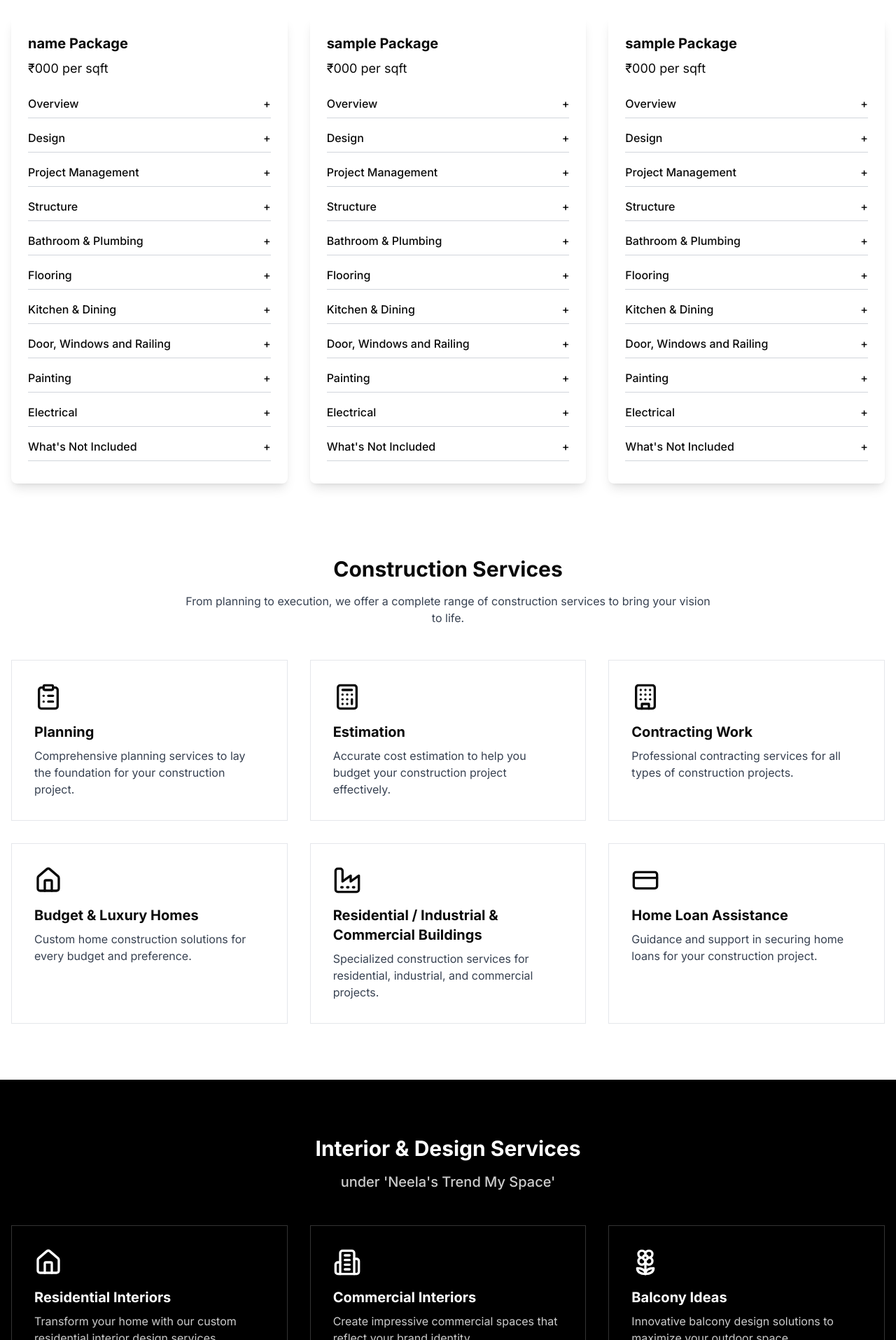
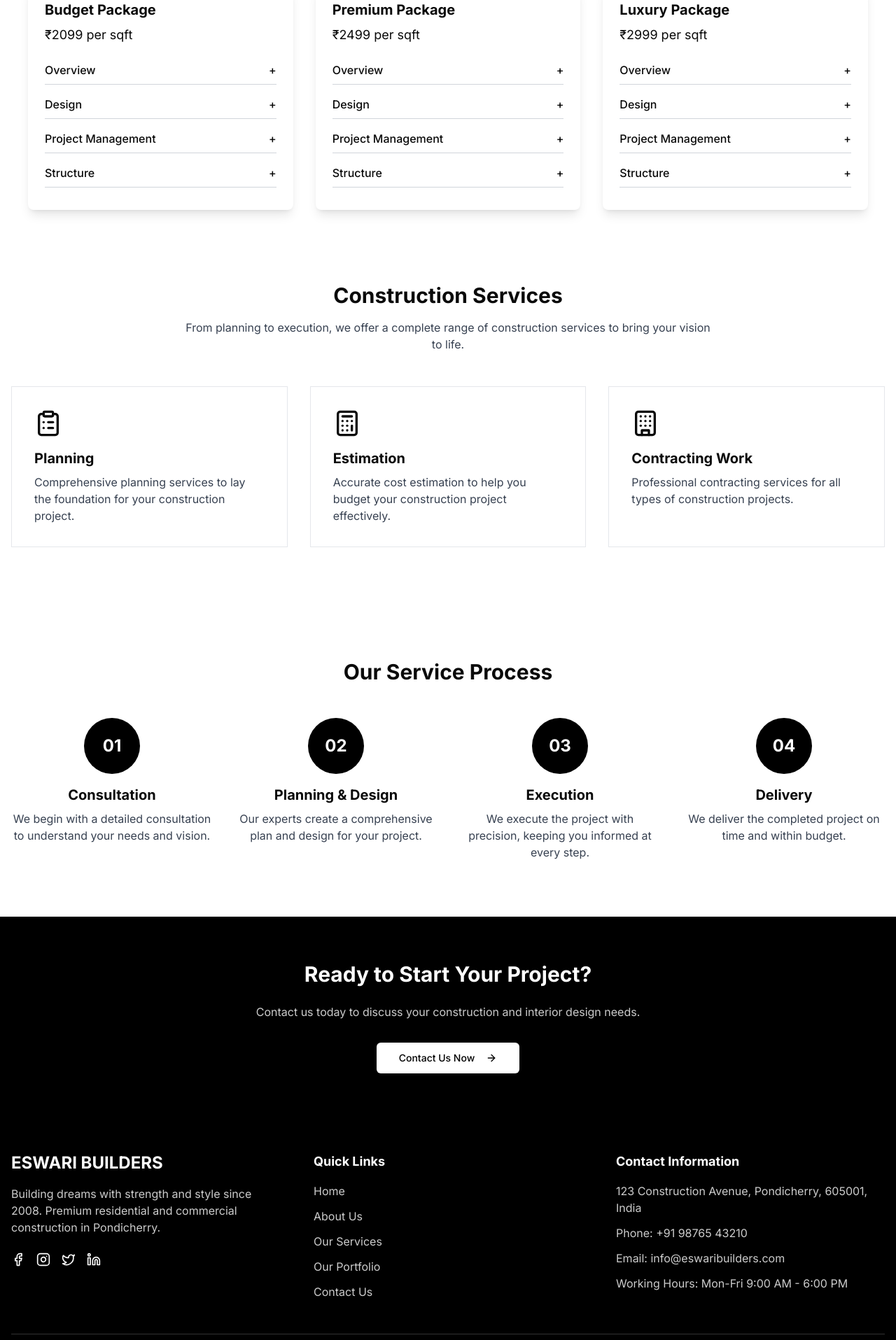
Before and after one commit to Kailash1233/Eswari-Builders, a Next.js app: page /services in a window 1280 px wide. Shown: the part 605-2520 px from the top of the page at 70% size. Built offline with nearby package versions, Linux system fonts and the light colour scheme.

Commit message:
updates in serivce

```diff
--- a/app/services/page.tsx
+++ b/app/services/page.tsx
@@ -36,55 +36,55 @@ const constructionServices = [
     title: "Contracting Work",
     description: "Professional contracting services for all types of construction projects.",
   },
-  {
-    icon: <Home className="h-10 w-10" />,
-    title: "Budget & Luxury Homes",
-    description: "Custom home construction solutions for every budget and preference.",
-  },
-  {
-    icon: <Factory className="h-10 w-10" />,
-    title: "Residential / Industrial & Commercial Buildings",
-    description: "Specialized construction services for residential, industrial, and commercial projects.",
-  },
-  {
-    icon: <CreditCard className="h-10 w-10" />,
-    title: "Home Loan Assistance",
-    description: "Guidance and support in securing home loans for your construction project.",
-  },
+  // {
+  //   icon: <Home className="h-10 w-10" />,
+  //   title: "Budget & Luxury Homes",
+  //   description: "Custom home construction solutions for every budget and preference.",
+  // },
+  // {
+  //   icon: <Factory className="h-10 w-10" />,
+  //   title: "Residential / Industrial & Commercial Buildings",
+  //   description: "Specialized construction services for residential, industrial, and commercial projects.",
+  // },
+  // {
+  //   icon: <CreditCard className="h-10 w-10" />,
+  //   title: "Home Loan Assistance",
+  //   description: "Guidance and support in securing home loans for your construction project.",
+  // },
 ]
 
-const interiorServices = [
-  {
-    icon: <Home className="h-10 w-10" />,
-    title: "Residential Interiors",
-    description: "Transform your home with our custom residential interior design services.",
-  },
-  {
-    icon: <Building2 className="h-10 w-10" />,
-    title: "Commercial Interiors",
-    description: "Create impressive commercial spaces that reflect your brand identity.",
-  },
-  {
-    icon: <Flower2 className="h-10 w-10" />,
-    title: "Balcony Ideas",
-    description: "Innovative balcony design solutions to maximize your outdoor space.",
-  },
-  {
-    icon: <Wifi className="h-10 w-10" />,
-    title: "Home Automation",
-    description: "Smart home automation solutions for modern, convenient living.",
-  },
-  {
-    icon: <PenTool className="h-10 w-10" />,
-    title: "Architectural Services",
-    description: "Expert architectural services to bring your vision to life.",
-  },
-  {
-    icon: <Armchair className="h-10 w-10" />,
-    title: "Exquisite Furniture",
-    description: "Custom furniture solutions to complement your interior design.",
-  },
-]
+// const interiorServices = [
+//   {
+//     icon: <Home className="h-10 w-10" />,
+//     title: "Residential Interiors",
+//     description: "Transform your home with our custom residential interior design services.",
+//   },
+//   {
+//     icon: <Building2 className="h-10 w-10" />,
+//     title: "Commercial Interiors",
+//     description: "Create impressive commercial spaces that reflect your brand identity.",
+//   },
+//   {
+//     icon: <Flower2 className="h-10 w-10" />,
+//     title: "Balcony Ideas",
+//     description: "Innovative balcony design solutions to maximize your outdoor space.",
+//   },
+//   {
+//     icon: <Wifi className="h-10 w-10" />,
+//     title: "Home Automation",
+//     description: "Smart home automation solutions for modern, convenient living.",
+//   },
+//   {
+//     icon: <PenTool className="h-10 w-10" />,
+//     title: "Architectural Services",
+//     description: "Expert architectural services to bring your vision to life.",
+//   },
+//   {
+//     icon: <Armchair className="h-10 w-10" />,
+//     title: "Exquisite Furniture",
+//     description: "Custom furniture solutions to complement your interior design.",
+//   },
+// ]
 
 export default function ServicesPage() {
   return (
@@ -126,7 +126,7 @@ export default function ServicesPage() {
       </section>
 
       {/* Interior & Design Services */}
-      <section className="py-20 bg-black text-white">
+      {/* <section className="py-20 bg-black text-white">
         <div className="container mx-auto px-4">
           <h2 className="text-3xl font-bold mb-4 text-center">Interior & Design Services</h2>
           <h3 className="text-xl font-medium mb-12 text-center text-white/80">under 'Neela's Trend My Space'</h3>
@@ -141,7 +141,7 @@ export default function ServicesPage() {
             ))}
           </div>
         </div>
-      </section>
+      </section> */}
 
       {/* Service Process */}
       <section className="py-20 bg-white">
--- a/components/ResidentialProjects.jsx
+++ b/components/ResidentialProjects.jsx
@@ -1,12 +1,10 @@
-// PackageComponent.js
 "use client"
+
 import React, { useState } from 'react';
 
-const PackageDetails = ({ title, sections }) => {
-  const [activeSection, setActiveSection] = useState(null);
-
-  const toggleSection = (index) => {
-    setActiveSection(activeSection === index ? null : index);
+const PackageDetails = ({ title, sections, activeSectionTitle, onToggleSection }) => {
+  const toggleSection = (sectionTitle) => {
+    onToggleSection(sectionTitle);
   };
 
   return (
@@ -15,17 +13,19 @@ const PackageDetails = ({ title, sections }) => {
       <h4 className="text-lg mb-4">₹{title.price} per sqft</h4>
 
       <ul className="accordion-box">
-        {sections.map((section, index) => (
+        {sections.map((section, index) => {
+          const isActive = section.title === activeSectionTitle;
+          return (
             <li key={index} className="accordion block border-b border-gray-300 pb-2 mb-2">
               <div
-              className={`acc-btn cursor-pointer font-medium py-2 flex justify-between items-center ${activeSection === index ? 'text-blue-600' : ''}`}
-              onClick={() => toggleSection(index)}
+                className={`acc-btn cursor-pointer font-medium py-2 flex justify-between items-center ${isActive ? 'text-blue-600' : ''}`}
+                onClick={() => toggleSection(section.title)}
               >
                 {section.title}
-              <span className="ml-2">{activeSection === index ? '−' : '+'}</span>
+                <span className="ml-2">{isActive ? '−' : '+'}</span>
               </div>
 
-            {activeSection === index && (
+              {isActive && (
                 <div className="acc-content mt-2 pl-4">
                   <div className="content">
                     <div className="text">
@@ -43,17 +43,27 @@ const PackageDetails = ({ title, sections }) => {
                 </div>
               )}
             </li>
-        ))}
+          );
+        })}
       </ul>
     </div>
   );
 };
 
 const ConstructionPackages = () => {
+  // Use a single active section title state that will be applied to all columns
+  const [activeSectionTitle, setActiveSectionTitle] = useState(null);
+
+  // Handler to toggle sections by title
+  const handleToggleSection = (sectionTitle) => {
+    setActiveSectionTitle(activeSectionTitle === sectionTitle ? null : sectionTitle);
+  };
+
+  // The package data remains the same as before
   const standardPackage = {
     title: {
-      name: "name Package",
-      price: "000"
+      name: "Budget Package",
+      price: "2099"
     },
     sections: [
       {
@@ -99,98 +109,14 @@ const ConstructionPackages = () => {
           "Parapet Wall : 3' Feet Height | 6\" Thick (Only for Floor with Headroom)"
         ]
       },
-      {
-        title: "Bathroom & Plumbing",
-        type: "list",
-        items: [
-          "Wall Tiles : Upto Ceiling (Full Height). Size 2'X2' Vitrified Tile. Upto ₹50/Sqft. 1 Colour for 2 Bathrooms",
-          "Bath & CP Fittings : Parryware | Upto ₹17000 Per Bathroom | Wall Mounted EWC, Wall Mounted Wash Basin, Pillar Tap, Health Faucet, Shower Set, 2-in-1 Wall Mixer.",
-          "Plumbing Pipes & Fittings : Inner CPVC, Outer PVC. Brands: Any ISI Brand",
-          "Overhead Tank : 2000 litres Sintex | 3 Layered | UV Protected | White Colour"
-        ]
-      },
-      {
-        title: "Flooring",
-        type: "list",
-        items: [
-          "Living, Dining, Bedrooms & Kitchen : 4'X2' | Vitrified Tiles Upto ₹65/Sqft. 1 Model for Living, Dining and Kitchen. KAG / Sunheart or Equivalent",
-          "Balcony & Utility : Size 2'X2' | Upto 50/Sqft | Antiskid",
-          "Staircase : Full Body Tile : Upto ₹110/sqft",
-          "Car Parking : 1'X1' Heavy Duty Tile | Upto ₹50/Sqft",
-          "Terrace Flooring : Screed Concreting with Waterproofing"
-        ]
-      },
-      {
-        title: "Kitchen & Dining",
-        type: "list",
-        items: [
-          "Wall Tile : Vitrified Tile (2'X2') | Upto ₹55/Sqft",
-          "Sink Faucet : Upto ₹2000 / No",
-          "Kitchen Sink : Stainless Steel sink with Drain Upto ₹4000",
-          "Dining : Wall Mounted Wash Basin",
-          "Kitchen Granite Top : Upto ₹140/Sqft"
-        ]
-      },
-      {
-        title: "Door, Windows and Railing",
-        type: "list",
-        items: [
-          "Main Door : Malaysian Teak Door & Teak Frame - Readymade | 35mm Thickness | 5\"X3\" Thick Frame | 7' Height 3.5 Feet Width | Upto 22000/nos | 1 Nos only.",
-          "Room Doors : Flush Door| Sal Wood Frame | 7'X3'",
-          "Bathroom Door : WPC Door & Frame | 7'X2.5'",
-          "Windows : UPVC Sliding White | Max 5' X 5' | One Window Per Room | 5mm Clear Glass",
-          "Staircase Railing : SS 304 Grade Railing",
-          "Balcony Railing : SS 304 Grade Railing with 8mm Toughened Glass with Posts"
-        ]
-      },
-      {
-        title: "Painting",
-        type: "list",
-        items: [
-          "Inner Wall Putty : 2 coats of Wall Putty | Nippon",
-          "Wall Painting : 1 coat of Primer | 2 coats of Breeze emulsion | Nippon",
-          "Ceiling Painting : 1 coat of Primer | 2 coats of Breeze emulsion | Nippon",
-          "Exterior Paint : 1 coat of Primer | 2 Coats of Sumo Xtra | Nippon",
-          "Elevation Putty : 2 Coat of Putty for Front Elevation | Nippon Exterior Putty"
-        ]
-      },
-      {
-        title: "Electrical",
-        type: "list",
-        items: [
-          "Wires – Orbit (FRLS)",
-          "Switches – Legrand",
-          "Bedroom : 3 Switch Box(8-Module)",
-          "Bathroom : 1 Switch Box(Inner) 4-Module, 1 Switch Box(Outer) 3-Module. Point for Heater & Exhaust",
-          "Living Room : Upto 4 Switch Box (8 Module)",
-          "Dining : 1 Switch (8-Module)",
-          "Pooja : 1 Switch (3-Module)",
-          "Kitchen : 3 Switch Box (6 Module). Point for HOB, Chimney, RO",
-          "Utility : 1 Switch Box (4-Module)",
-          "AC Points : 1 for Each Bedroom. 1 for Living Room",
-          "Entrance : 1 Switch Box (6-Module)",
-          "Balconies : 1 Switch Box (3-Module)"
-        ]
-      },
-      {
-        title: "What's Not Included",
-        type: "list",
-        items: [
-          "Compound Wall @ 425/Sqtft & Gate",
-          "Sump & Septic Tank @ 24/Litre",
-          "Lift, Lift Pit and Shaft",
-          "Electricity Connection",
-          "Building Plan Approval",
-          "Elevation Special Materials"
-        ]
-      }
+      // Include other sections as needed
     ]
   };
 
   const premiumPackage = {
     title: {
-      name: "sample Package",
-      price: "000"
+      name: "Premium Package",
+      price: "2499"
     },
     sections: [
       {
@@ -242,91 +168,14 @@ const ConstructionPackages = () => {
           "Lift Pit & Shaft : Included (If Required)"
         ]
       },
-      {
-        title: "Bathroom & Plumbing",
-        type: "list",
-        items: [
-          "Wall Tiles : Upto Ceiling (Full Height). 4'X2' Digital Vitrified Tile. Upto ₹85/Sqft",
-          "Bath & CP Fittings : Jaquar | Upto ₹22000 Per Bathroom | Wall Mounted EWC, Wall Mounted Wash Basin, Pillar Tap, Health Faucet, Shower Set, Concealed Wall Mixer.",
-          "Plumbing Pipes & Fittings : Inner CPVC, Outer PVC. Brands: Ashirwad / Finolex",
-          "Overhead Tank : 3000 litres Sintex | 5 Layered | UV Protected | White Colour. With Sensor.",
-          "Solar Heater Plumbing Lines : Included (If Required)"
-        ]
-      },
-      {
-        title: "Flooring",
-        type: "list",
-        items: [
-          "Living, Dining, Bedrooms & Kitchen : 4'X2' | Tiles Upto ₹80/Sqft. Somany / Kajaria / KAG / Sunheart",
-          "Balcony & Utility : Size 2'X2' | Upto 60/Sqft",
-          "Staircase : Granite Upto ₹160/sqft",
-          "Car Parking : 2'X2' Heavy Stone| Upto ₹80/Sqft",
-          "Terrace Flooring : White Cooling Tile Size 1'X1' | Anuj | with Waterproofing"
-        ]
-      },
-      {
-        title: "Kitchen & Dining",
-        type: "list",
-        items: [
-          "Wall Tile : Vitrified Tile (4'X2') | Upto ₹65/Sqft",
-          "Sink Faucet : Designer Brand | Upto ₹3500 /nos",
-          "Kitchen Sink : Quartz Sink with Drain Upto ₹5000",
-          "Dining : Wash Basin with Granite Counter",
-          "Kitchen Granite Top : Upto ₹160/Sqft"
-        ]
-      },
-      {
-        title: "Door, Windows and Railing",
-        type: "list",
-        items: [
-          "Main Door : Ghana Teak Door & Teak Frame | 35mm Thickness | 5\"X3\" Thick Frame | 8' Height 4 Feet Width.",
-          "Room Doors : Flush Door with Laminate | Ghana Wood Frame | 7'X3'",
-          "Bathroom Door : WPC Door & Frame | 7'X2.5'",
-          "Windows : UPVC Sliding White - No Restriction on Size and Quantity | 5mm Clear Glass",
-          "Staircase Railing : SS 304 Grade Railing",
-          "Balcony Railing : 10mm Full Toughened Glass with 304 Grade Railing."
-        ]
-      },
-      {
-        title: "Painting",
-        type: "list",
-        items: [
-          "Inner Wall Putty : 2 coats of Wall Putty | Birla",
-          "Wall Painting : 1 coat of Primer | 2 coats of Pro Matex Gold Emulsion | Nippon",
-          "Ceiling Painting : 1 coat of Primer | 2 coats of Pro Matex Gold Emulsion | Nippon",
-          "Exterior Paint : 1 coat of Primer | 2 Coats of Weather bond PRO from Nippon",
-          "Elevation Putty : 2 Coat of Putty for Two sides of Elevation | Birla Wallseal Waterproof"
-        ]
-      },
-      {
-        title: "Electrical",
-        type: "list",
-        items: [
-          "Wires – Finolex / Havells (FRLS)",
-          "Switches – GM",
-          "No Restriction on Number of Points. Except for Lifts, DG, Curtain Motors, Swimming Pool, Ro Plant, Pressure Pump, Intercom, Surveillance System, Exterior Light Points, Gate Automation, lightening arrester, Hybrid Solar Heater, Water Fountain, HVAC Systems.",
-          "Electricity Panel Board - Single Service with RLCB - Exterior Grade"
-        ]
-      },
-      {
-        title: "What's Not Included",
-        type: "list",
-        items: [
-          "Compound Wall @ 425/Sqtft & Gate",
-          "Sump & Septic Tank @ 24/Litre",
-          "Lift",
-          "Electricity Connection",
-          "Building Plan Approval",
-          "Elevation Special Materials"
-        ]
-      }
+      // Include other sections as needed
     ]
   };
 
-  const ultraLuxuryPackage = {
+  const LuxuryPackage = {
     title: {
-      name: "sample Package",
-      price: "000"
+      name: "Luxury Package",
+      price: "2999"
     },
     sections: [
       {
@@ -385,106 +234,44 @@ const ConstructionPackages = () => {
           "Lift Pit & Shaft : Included (If Required)"
         ]
       },
-      {
-        title: "Bathroom & Plumbing",
-        type: "list",
-        items: [
-          "Wall Tiles : Upto Ceiling (Full Height). 4'X2' Vitrified Tile. Upto ₹120/Sqft",
-          "Bath & CP Fittings : Kohler | Upto ₹60000 Per Bathroom | Concealed EWC, Counter Top Wash Basin, Marble Counter Slab, Pillar Tap, Health Faucet, Shower Set, Concealed Wall Mixer.",
-          "Plumbing Pipes & Fittings : Inner CPVC, Outer PVC. HDPE flexible pipe. Brands: Ashirwad / Finolex / Jindal",
-          "RCC Overhead Tank : Upto 6000 litres with Waterproofing.",
-          "Solar Heater Plumbing Lines : Included (If Required)"
-        ]
-      },
-      {
-        title: "Flooring",
-        type: "list",
-        items: [
-          "Living, Dining, Bedrooms & Kitchen : 6'X6' | Quarts Tiles Upto ₹200/Sqft",
-          "Balcony & Utility : Size 2'X2' | Upto 60/Sqft",
-          "Staircase : Marble Upto ₹350/sqft",
-          "Car Parking : Granite| Upto ₹120/Sqft",
-          "Terrace Flooring : 2'X2' Exterior Grade Vitrified Tile. (Any Grade) | with Waterproofing"
-        ]
-      },
-      {
-        title: "Kitchen & Dining",
-        type: "list",
-        items: [
-          "Wall Tile : Vitrified Designer Tile (4'X2') | Upto ₹125/Sqft",
-          "Sink Faucet : Floor Mounter Pull-Out | Upto ₹8000 / No",
-          "Kitchen Sink : Multifunction Sink Upto ₹15000",
-          "Dining : Premium Designer Collection Wash Basin with Marble Counter and Designer Tap.",
-          "Kitchen Top : Quarts Stone Upto ₹350/Sqft"
-        ]
-      },
-      {
-        title: "Door, Windows and Railing",
-        type: "list",
-        items: [
-          "Main Door : Designer Wood Door of Height upto 8Feet X 5Feet (or) Security Steel Door of Size (8'X4.5') Pure Stainless Steel with Digital Lock.",
-          "Room Doors : Flush Door with Laminate | Ghana Wood Frame | 8'X3.5'",
-          "Water Proof Flush Door with Designer Laminates | 8'X3'",
-          "Windows : Openable Type | UPVC Coloured | No Restriction on Size and Quantity | Toughened Glass",
-          "Staircase Railing : Toughened Glass with SS or Wood Railing or Aluminium",
-          "Balcony Railing : 10mm Full Toughened Glass with Aluminium Railing."
-        ]
-      },
-      {
-        title: "Painting",
-        type: "list",
-        items: [
-          "Inner Wall Putty : 2 coats of Wall Putty | Birla",
-          "Wall Painting : 1 coat of Primer | 2 coats of Royal Shyne | Asian",
-          "Ceiling Painting : 1 coat of Primer | 2 coats of Royal Shyne | Nippon",
-          "Exterior Paint : 1 coat of Primer | 2 Coats of Apex Ultima ProteK | Asian",
-          "Elevation Putty : 2 Coat of Putty for All sides of Elevation | Birla Wallseal Waterproofing"
-        ]
-      },
-      {
-        title: "Electrical",
-        type: "list",
-        items: [
-          "Wires – Finolex / Havells (FRLS)",
-          "Switches – Touch Switches with Glass Plates.",
-          "No Restriction on Number of Points. Required power points will be provided for Lifts, DG, Curtain Motors, Swimming Pool, Ro Plant, Pressure Pump, Intercom, Surveillance System, Exterior Light Points, Gate Automation, lightening arrester, Hybrid Solar Heater, Water Fountain, HVAC Systems.",
-          "Electricity Panel Board - Upto 2 Service Connection with RLCB Exterior Grade"
-        ]
-      },
-      {
-        title: "What's Not Included",
-        type: "list",
-        items: [
-          "Compound Wall @ 425/Sqtft & Gate",
-          "Sump & Septic Tank @ 24/Litre",
-          "Lift",
-          "Electricity Connection",
-          "Building Plan Approval",
-          "Elevation Special Materials"
-        ]
-      }
+      // Include other sections as needed
     ]
   };
 
   return (
-    <div className="construction-packages py-6">
+    <div className="construction-packages p-6 py-8">
       <div className="container mx-auto px-4">
-        <div className="section-title text-center  py-6 mb-10">
+        <div className="section-title text-center mb-10">
           <h2 className="text-3xl font-bold mb-4">Our Residential Packages</h2>
           <p className="text-gray-600">Choose the perfect construction package for your dream home</p>
         </div>
 
         <div className="grid grid-cols-1 md:grid-cols-3 gap-8">
           <div className="bg-white rounded-lg shadow-lg p-6 hover:shadow-xl transition-shadow">
-            <PackageDetails title={standardPackage.title} sections={standardPackage.sections} />
+            <PackageDetails
+              title={standardPackage.title}
+              sections={standardPackage.sections}
+              activeSectionTitle={activeSectionTitle}
+              onToggleSection={handleToggleSection}
+            />
           </div>
 
           <div className="bg-white rounded-lg shadow-lg p-6 hover:shadow-xl transition-shadow">
-            <PackageDetails title={premiumPackage.title} sections={premiumPackage.sections} />
+            <PackageDetails
+              title={premiumPackage.title}
+              sections={premiumPackage.sections}
+              activeSectionTitle={activeSectionTitle}
+              onToggleSection={handleToggleSection}
+            />
           </div>
 
           <div className="bg-white rounded-lg shadow-lg p-6 hover:shadow-xl transition-shadow">
-            <PackageDetails title={ultraLuxuryPackage.title} sections={ultraLuxuryPackage.sections} />
+            <PackageDetails
+              title={LuxuryPackage.title}
+              sections={LuxuryPackage.sections}
+              activeSectionTitle={activeSectionTitle}
+              onToggleSection={handleToggleSection}
+            />
           </div>
         </div>
       </div>
```
Lines whose indentation alone changed are shown as unchanged.
